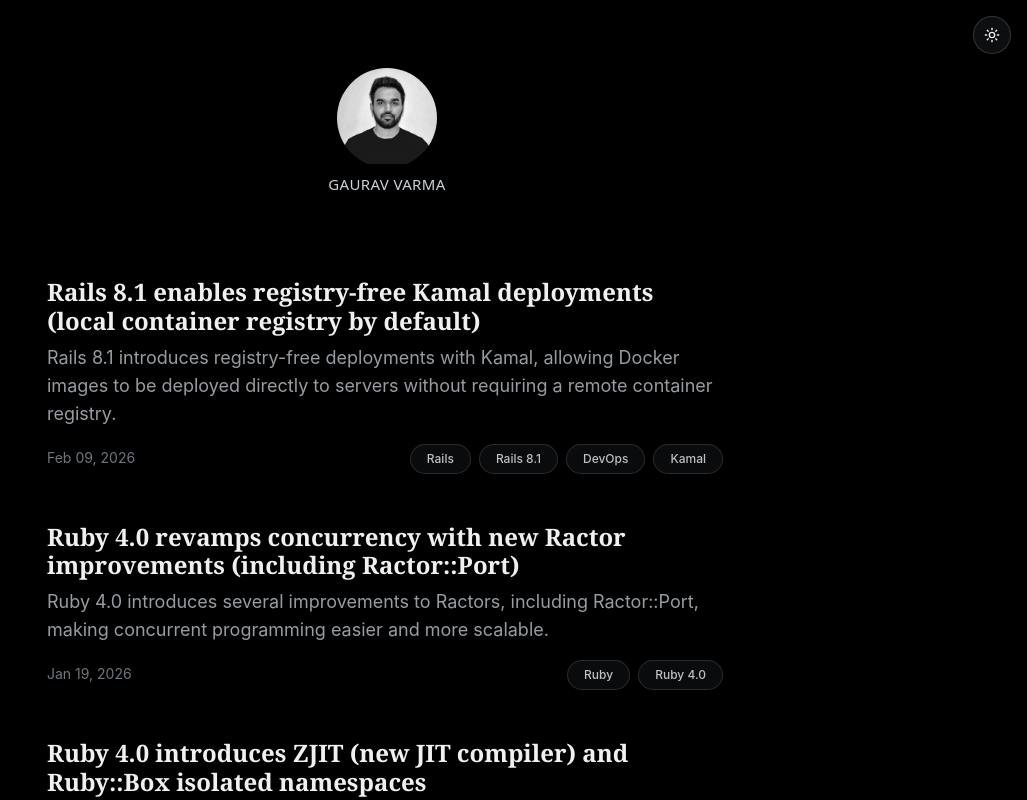
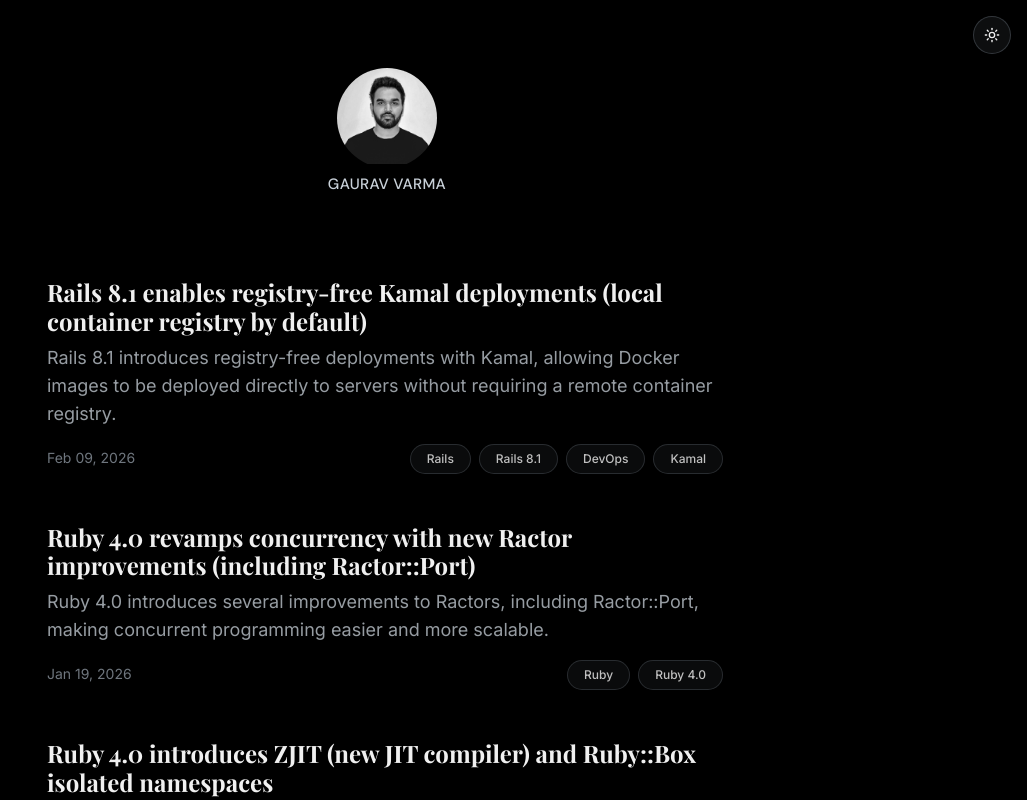
Before and after one commit to gaurav-varma/gauravvarma.dev, a Next.js app: page / in a window 1280 px wide. Shown: the top 800 px of the page, without its empty margins (253-1280 px from the left). Built offline with nearby package versions, Linux system fonts and the light colour scheme; no server answers.

Commit message:
Added new fonts

```diff
--- /dev/null
+++ b/pages/_document.js
@@ -0,0 +1,34 @@
+import Document, {
+  Html, Head, Main, NextScript,
+} from 'next/document';
+
+class MyDocument extends Document {
+  render() {
+    return (
+      <Html lang='en'>
+        <Head>
+          <link rel='preconnect' href='https://fonts.googleapis.com' />
+          <link
+            rel='preconnect'
+            href='https://fonts.gstatic.com'
+            crossOrigin=''
+          />
+          {/* Inter — body & UI (same as Resend) */}
+          {/* Playfair Display — editorial serif, substitute for Domaine Display */}
+          {/* DM Sans — geometric sans, substitute for ABC Favorit */}
+          {/* JetBrains Mono — substitute for Commit Mono */}
+          <link
+            href='https://fonts.googleapis.com/css2?family=Inter:wght@400;500;600&family=Playfair+Display:wght@400;700&family=DM+Sans:wght@400;500&family=JetBrains+Mono:wght@400&display=swap'
+            rel='stylesheet'
+          />
+        </Head>
+        <body>
+          <Main />
+          <NextScript />
+        </body>
+      </Html>
+    );
+  }
+}
+
+export default MyDocument;
--- a/styles/globals.css
+++ b/styles/globals.css
@@ -58,15 +58,12 @@
 .name {
   font-weight: 500;
   letter-spacing: 0.35px;
+  /* DM Sans = free substitute for ABC Favorit (geometric sans, nav/label role) */
   font-family:
+    'DM Sans',
     ui-sans-serif,
     system-ui,
     -apple-system,
-    BlinkMacSystemFont,
-    'Segoe UI',
-    Roboto,
-    Helvetica,
-    Arial,
     sans-serif;
 }
 
@@ -100,7 +97,8 @@
 h4,
 h5,
 h6 {
-  font-family: 'Ivar Text', 'Georgia', serif;
+  /* Playfair Display = free substitute for Domaine Display (editorial serif) */
+  font-family: 'Playfair Display', 'Ivar Text', 'Georgia', serif;
   color: var(--text-primary);
 }
 
@@ -188,7 +186,9 @@
   background-color: var(--inline-code-bg);
   border-radius: 6px;
   color: var(--text-body);
-  font-family: ui-monospace, SFMono-Regular, Menlo, Monaco, Consolas, monospace;
+  /* JetBrains Mono = substitute for Commit Mono */
+  font-family: 'JetBrains Mono', ui-monospace, SFMono-Regular, Menlo, Monaco,
+    Consolas, monospace;
 }
 
 .markdown-body {
@@ -210,8 +210,15 @@
 .markdown-body h4,
 .markdown-body h5 {
   font-weight: bold;
-  font-family: -apple-system, BlinkMacSystemFont, 'Segoe UI', Helvetica, Arial,
-    sans-serif, 'Apple Color Emoji', 'Segoe UI Emoji';
+  /* DM Sans for section-level headings inside post body */
+  font-family:
+    'DM Sans',
+    -apple-system,
+    BlinkMacSystemFont,
+    'Segoe UI',
+    Helvetica,
+    Arial,
+    sans-serif;
   color: var(--text-primary);
 }
 
@@ -377,6 +384,8 @@
 
   .markdown-body pre code {
     font-size: 13px;
+    font-family: 'JetBrains Mono', ui-monospace, SFMono-Regular, Menlo, Monaco,
+      Consolas, monospace;
   }
 
   /* Images never overflow their container */
```
